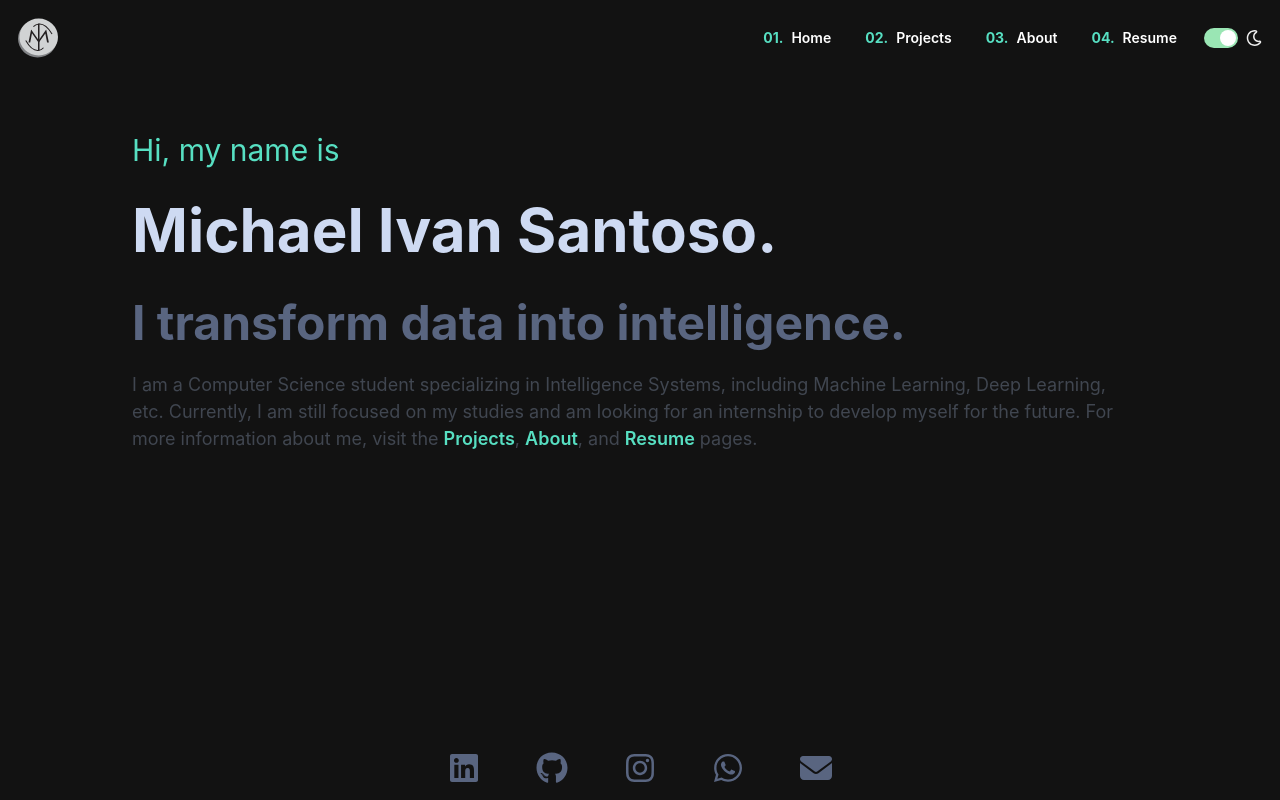
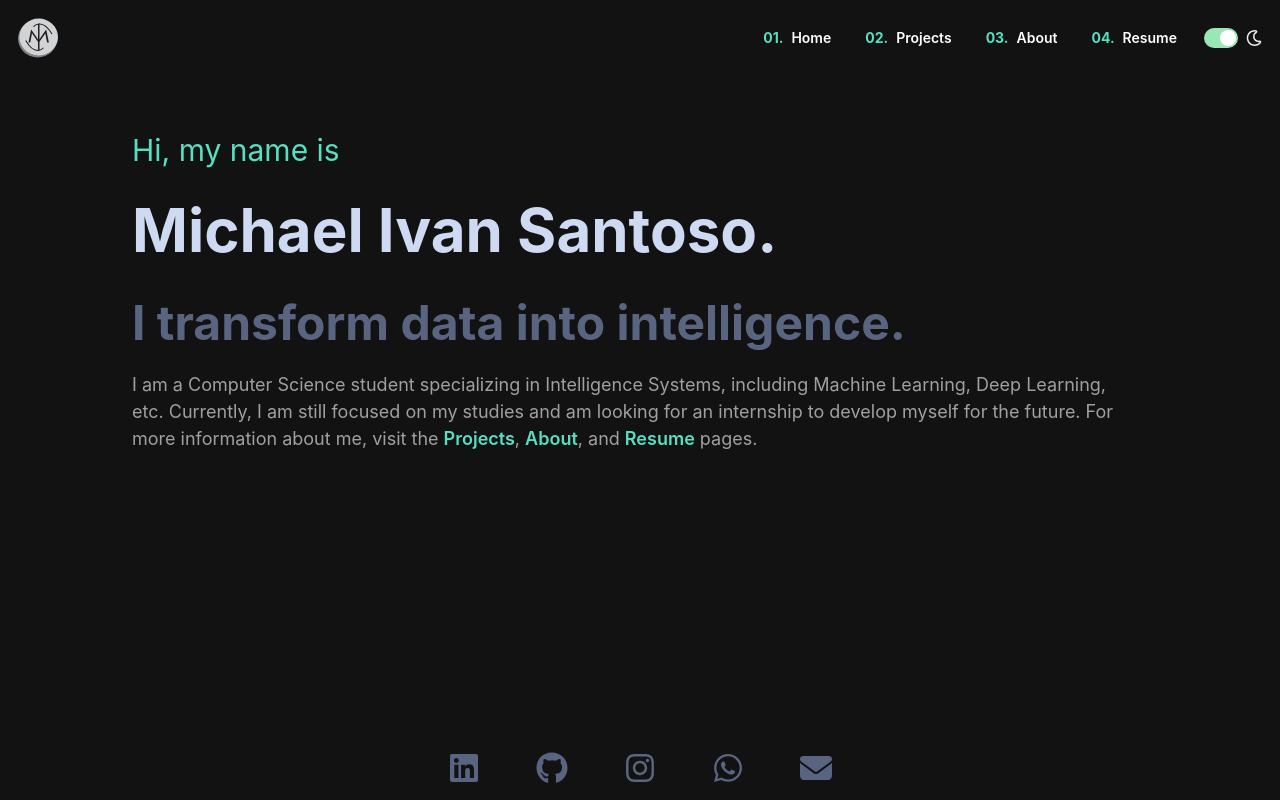
Before and after one commit to Mis-291205/portofolio, a React (Vite) app: page / in a window 1280 px wide. Built offline with nearby package versions, Linux system fonts and the light colour scheme.

Commit message:
fix descColor

```diff
--- a/src/pages/About.tsx
+++ b/src/pages/About.tsx
@@ -81,7 +81,6 @@ const About = () => {
         </MotionBox>
       </MotionFlex>
 
-      {/* Education */}
       <Box mb={16}>
         <Heading as="h3" size={{ base: "lg", md: "xl" }} mb={8}>
           Education
--- a/src/pages/Home.tsx
+++ b/src/pages/Home.tsx
@@ -8,7 +8,7 @@ const Home = () => {
   const introColor = useColorModeValue("#00987a", "#57dfc2");
   const nameColor = useColorModeValue("#1a202c", "#cedaf2");
   const taglineColor = useColorModeValue("#2d3748", "#596580");
-  const descColor = useColorModeValue("#4a5568", "#404650");
+  const descColor = useColorModeValue("#4a5568", "gray.400");
   const linkColor = useColorModeValue("#00987a", "#57dfc2");
 
   return (
```
